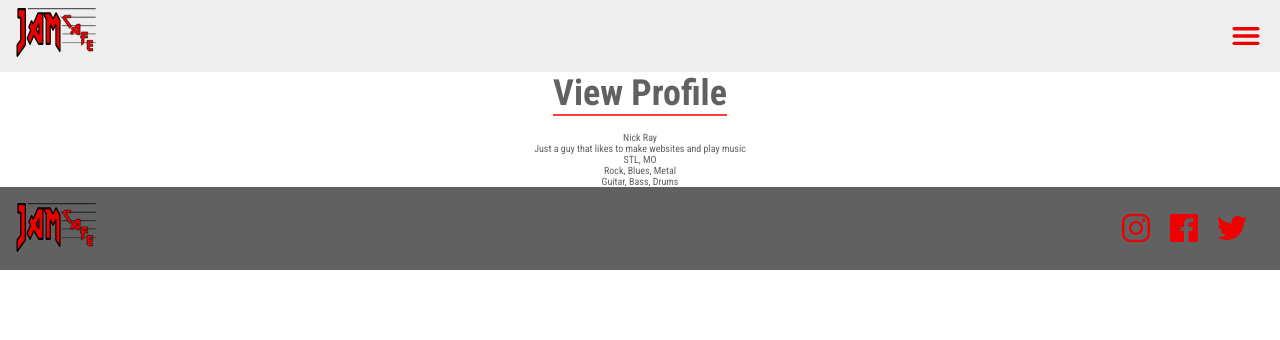
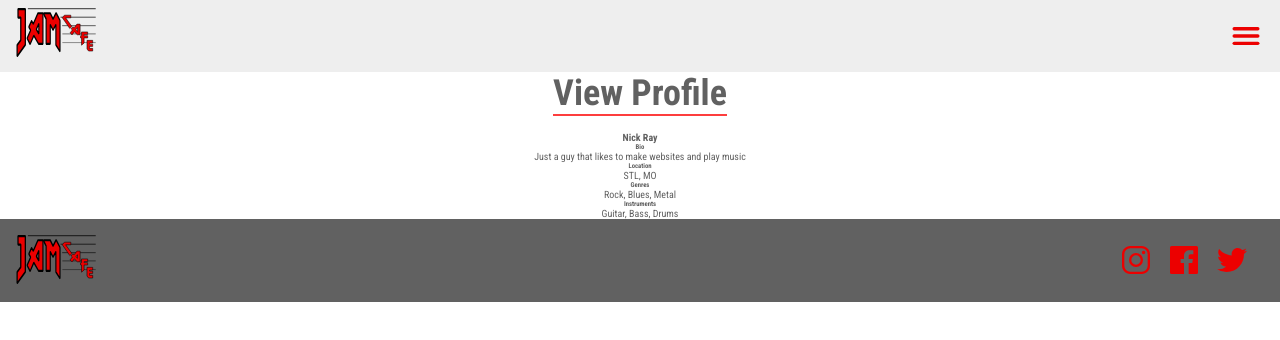
Before and after one commit to STLnick/capstone-trial, a website: page viewprofile.html in a window 1280 px wide. Drawn offline with Linux system fonts and the light colour scheme.

Commit message:
:art: Finalize structure and content of view profile page

```diff
--- a/viewprofile.html
+++ b/viewprofile.html
@@ -42,10 +42,14 @@
   <main class="view-profile-container flex flex--column flex--align-center flex--justify-center">
     <h3 class="section-heading">View Profile</h3>
     <div class="profile-container flex flex--column flex--align-center flex--justify-around">
-      <p id="name" class="profile-field">Nick Ray</p>
+      <h4 id="name" class="profile-title">Nick Ray</h4>
+      <h6 class="profile-field-heading">Bio</h6>
       <p id="bio" class="profile-field">Just a guy that likes to make websites and play music</p>
+      <h6 class="profile-field-heading">Location</h6>
       <p id="location" class="profile-field">STL, MO</p>
+      <h6 class="profile-field-heading">Genres</h6>
       <p id="genres" class="profile-field">Rock, Blues, Metal</p>
+      <h6 class="profile-field-heading">Instruments</h6>
       <p id="instruments" class="profile-field">Guitar, Bass, Drums</p>
     </div>
   </main>
```
